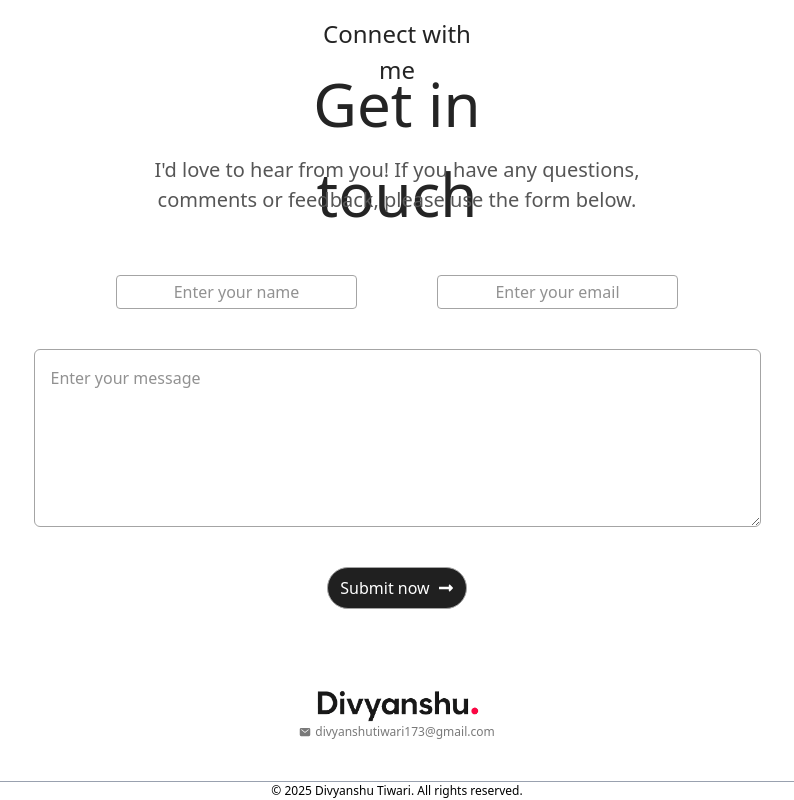
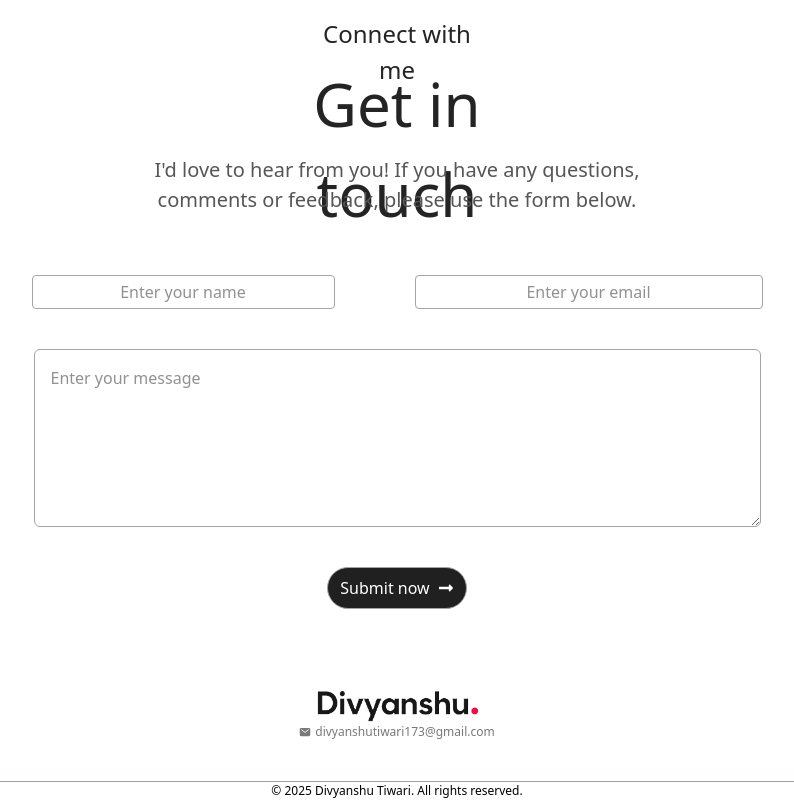
Before and after one commit to Tiwari0808/portfolio_nextjs, a Next.js app: page / in a window 1280 px wide. Shown: the part 2894-3694 px from the top of the page, without its empty margins (243-1037 px from the left). Built offline with nearby package versions, Linux system fonts and the light colour scheme.

Commit message:
fixed ux

```diff
--- a/app/component/About.jsx
+++ b/app/component/About.jsx
@@ -21,7 +21,7 @@ const About = ({isDark}) => {
           height={538}
           width={400}
           src={assets.profile2}
-          className="rounded-[15px] w-[120px] md:w-[400px] mx-auto "
+          className="rounded-[15px] w-[180px] md:w-[400px] mx-auto "
         />
         <div className="md:ml-10 flex flex-col justify-between gap-5">
           <p className={`md:w-[600px] mt-3 md:mt-0 md:text-[20px] text-[16px] md:leading-[30px] text-center md:text-left ${isDark?'text-white':'text-[#565656]'}`}>
--- a/app/component/Connect.jsx
+++ b/app/component/Connect.jsx
@@ -42,10 +42,10 @@ const Connect = ({isDark}) => {
             </div>
             <form className='flex flex-col' onSubmit={onSubmit} >
                 <div className='flex flex-col md:flex-row items-center lg:gap-20 gap-3 justify-center mt-15'>
-                    <input type="text" required name='name' placeholder='Enter your name' className={`border-[1px] max-w-[348px] outline-0 max-h-[68px] border-[#A4A4A4] ${isDark?'bg-[#2a004a]':'bg-[#FFFFFF]'} p-1 text-center rounded-[4px]`}/>
-                    <input type="text" required name='email' placeholder='Enter your email' className={`border-[1px] max-w-[348px] outline-0 max-h-[68px] border-[#A4A4A4] ${isDark?'bg-[#2a004a]':'bg-[#FFFFFF]'} p-1 text-center rounded-[4px]`}/>
+                    <input type="text" required name='name' placeholder='Enter your name' className={`border-[1px] w-[85%] px-5 lg:w-[303px] outline-0 lg:h-auto border-[#A4A4A4] ${isDark?'bg-[#2a004a]':'bg-[#FFFFFF]'} p-1 text-center rounded-[4px]`}/>
+                    <input type="text" required name='email' placeholder='Enter your email' className={`border-[1px] w-[85%] px-5 lg:w-[348px] outline-0 lg:h-auto border-[#A4A4A4] ${isDark?'bg-[#2a004a]':'bg-[#FFFFFF]'} p-1 text-center rounded-[4px]`}/>
                 </div>
-                <textarea name="message" id="" required placeholder='Enter your message' rows='6' className={`outline-0 p-4  rounded-[6px] flex items-center justify-center ${isDark?'bg-[#2a004a]':''} border-[#A4A4A4] lg:mt-10 mt-3 mx-auto md:w-[727px] lg:max-h-[215px] border-[1px]`}></textarea>
+                <textarea name="message" id="" required placeholder='Enter your message' rows='6' className={`outline-0 p-4 w-[85%] lg-w-[700px]  rounded-[6px] flex items-center justify-center ${isDark?'bg-[#2a004a]':''} border-[#A4A4A4] lg:mt-10 mt-3 mx-auto md:w-[727px] lg:max-h-[215px] border-[1px]`}></textarea>
                 <button type='submit' disabled={isSending} className='border-[1px] border-[#A4A4A4] px-3 py-2 flex items-center justify-center  cursor-pointer mx-auto mt-10 rounded-full bg-[#202020] text-[#FFFFFF]'>{isSending ? <FaSpinner /> : 'Submit now'}<span className={!isSending ? `text-center ml-2` : `hidden`}><FaLongArrowAltRight /></span></button>
             </form>
             <p className='mt-10 text-center underline text-red-500'>{result}</p>
```
